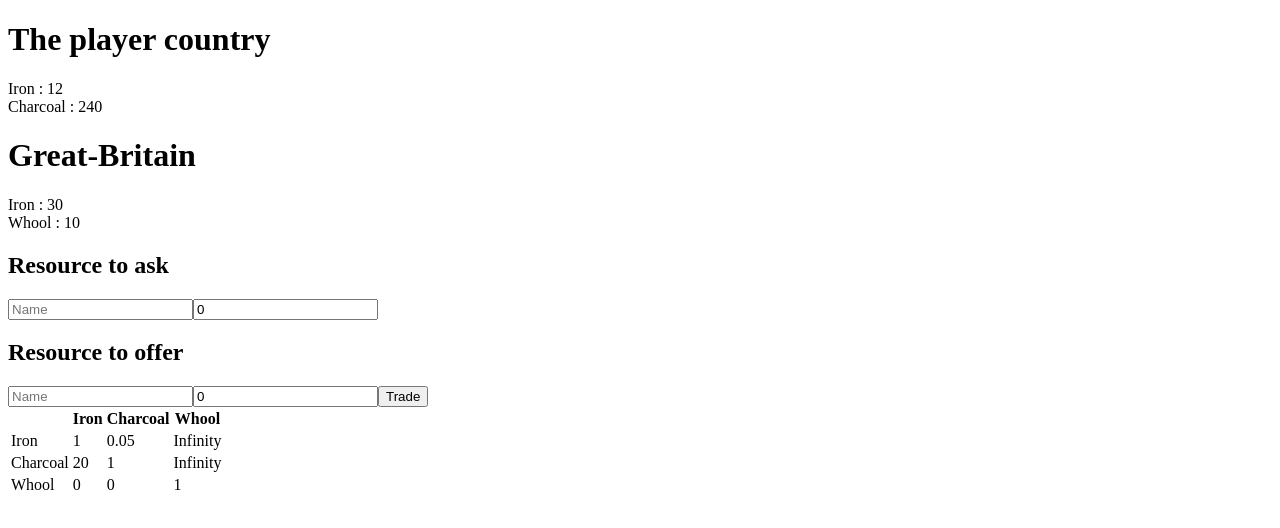
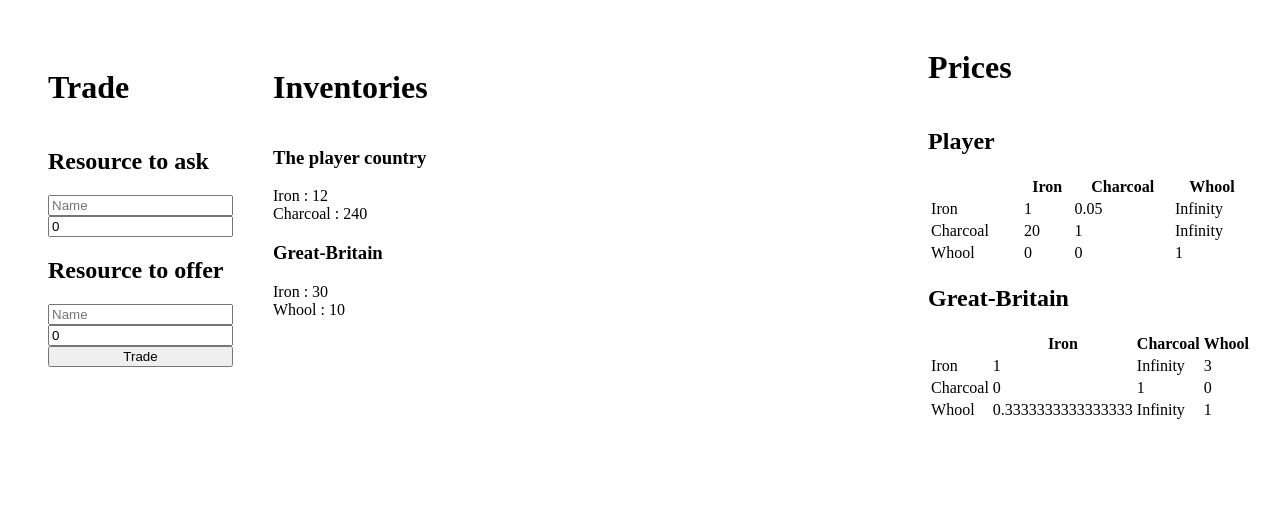
Before and after one commit to lehmstedt/trade-wars, a Vue app: page / in a window 1280 px wide. Shown: the top 528 px of the page. Built offline with nearby package versions, Linux system fonts and the light colour scheme.

Commit message:
Basic readable page layout

```diff
--- a/src/App.vue
+++ b/src/App.vue
@@ -44,9 +44,39 @@ const updateGame = () => {
 </script>
 
 <template>
-  <Trade :player-country="playerCountry" :other-country="anotherCountry" @trade-made="updateGame"></Trade>
-  <Suspense>
-    <CountryResourcePrices :country-id="playerCountry.id" :game="game" :resources="resources" :key="iteration"></CountryResourcePrices>
-  </Suspense>
+  <div class="row">
+    <div class="column">
+      <Trade :player-country="playerCountry" :other-country="anotherCountry" @trade-made="updateGame"></Trade>
+    </div>
+
+    <div class="column">
+      <h1>Prices</h1>
+      <h2>Player</h2>
+      <Suspense>
+        <CountryResourcePrices :country-id="playerCountry.id" :game="game" :resources="resources" :key="iteration">
+        </CountryResourcePrices>
+      </Suspense>
+      <h2>Great-Britain</h2>
+      <Suspense>
+        <CountryResourcePrices :country-id="anotherCountry.id" :game="game" :resources="resources" :key="iteration">
+        </CountryResourcePrices>
+      </Suspense>
+    </div>
+
+
+  </div>
 
 </template>
+
+<style>
+  .row {
+    display: flex;
+    flex-direction: row;
+    justify-content: space-between;
+  }
+  .column {
+    display: flex;
+    flex-direction: column;
+    margin: 20px;
+  }
+</style>
--- a/src/app/country/CountryInventory.vue
+++ b/src/app/country/CountryInventory.vue
@@ -11,7 +11,7 @@ const inventories = props.country?.getResourceInventories()
 defineExpose({ inventories })
 </script>
 <template>
-  <h1>{{ name }}</h1>
+  <h3>{{ name }}</h3>
   <div v-for="inventory in inventories" :key="inventory.name">
     {{ inventory.name }} : {{ inventory.qty }}
   </div>
--- a/src/app/trade/TheTrade.vue
+++ b/src/app/trade/TheTrade.vue
@@ -62,17 +62,10 @@ function trade() {
 defineExpose({ isCurrentTradeValid, trade, playerCountry, otherCountry })
 </script>
 <template>
-  <CountryInventory
-    :country="playerCountry"
-    name="The player country"
-    :key="componentKey"
-  ></CountryInventory>
-  <CountryInventory
-    :country="otherCountry"
-    name="Great-Britain"
-    :key="componentKey"
-  ></CountryInventory>
 
+  <div class="row">
+    <div class="column">
+      <h1>Trade</h1>
       <h2>Resource to ask</h2>
       <input v-model="resourceToAsk" placeholder="Name" />
       <input v-model="resourceToAskQty" placeholder="Qty" type="number" />
@@ -81,4 +74,18 @@ defineExpose({ isCurrentTradeValid, trade, playerCountry, otherCountry })
       <input v-model="resourceToOffer" placeholder="Name" />
       <input v-model="resourceToOfferQty" placeholder="Qty" type="number" />
       <button :disabled="!isCurrentTradeValid" @click="trade">Trade</button>
+    </div>
+
+    <div class="column">
+      <h1>Inventories</h1>
+      <CountryInventory :country="playerCountry" name="The player country" :key="componentKey"></CountryInventory>
+      <CountryInventory :country="otherCountry" name="Great-Britain" :key="componentKey"></CountryInventory>
+    </div>
+  </div>
+
+
+
+
+
+
 </template>
```
Lines whose indentation alone changed are shown as unchanged.
